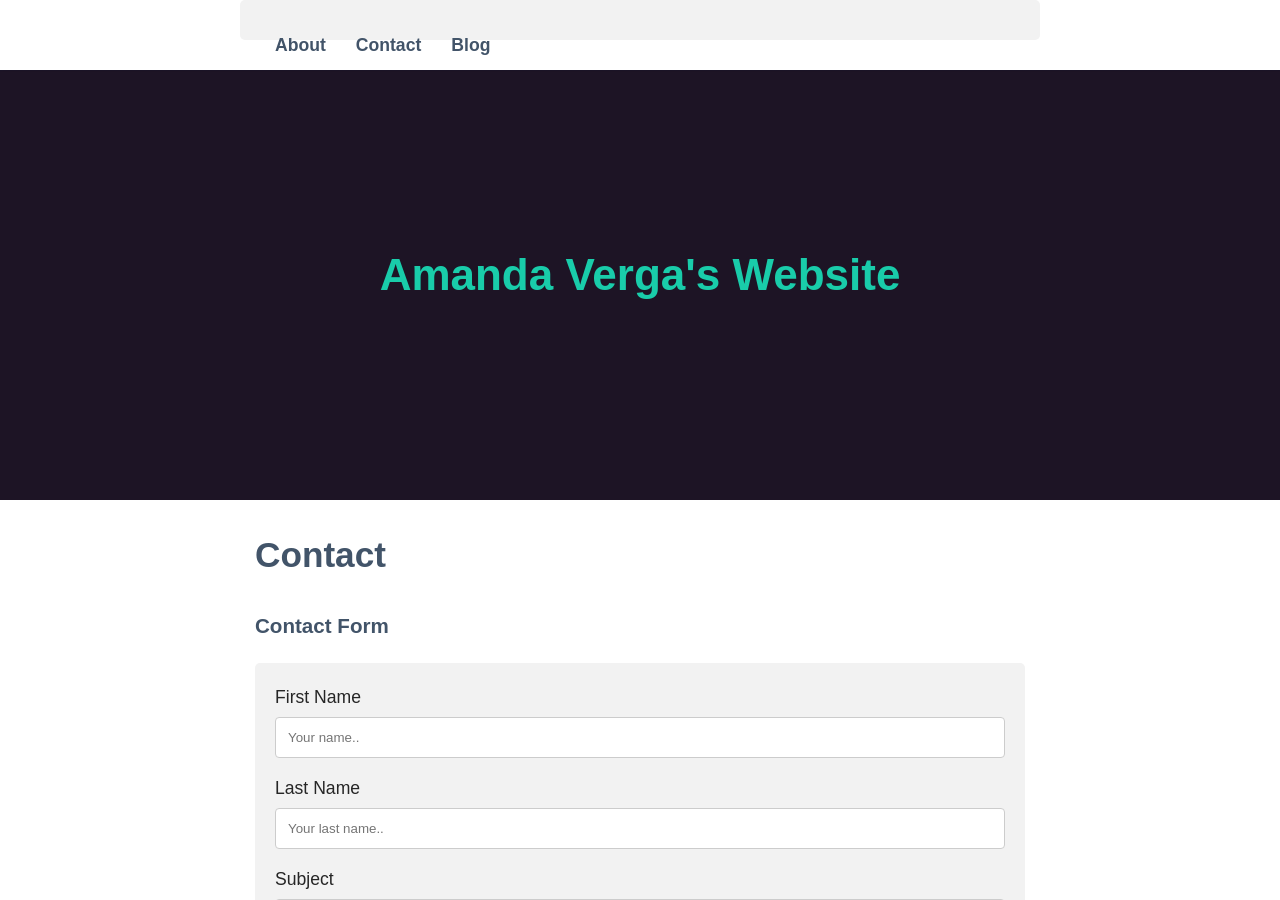
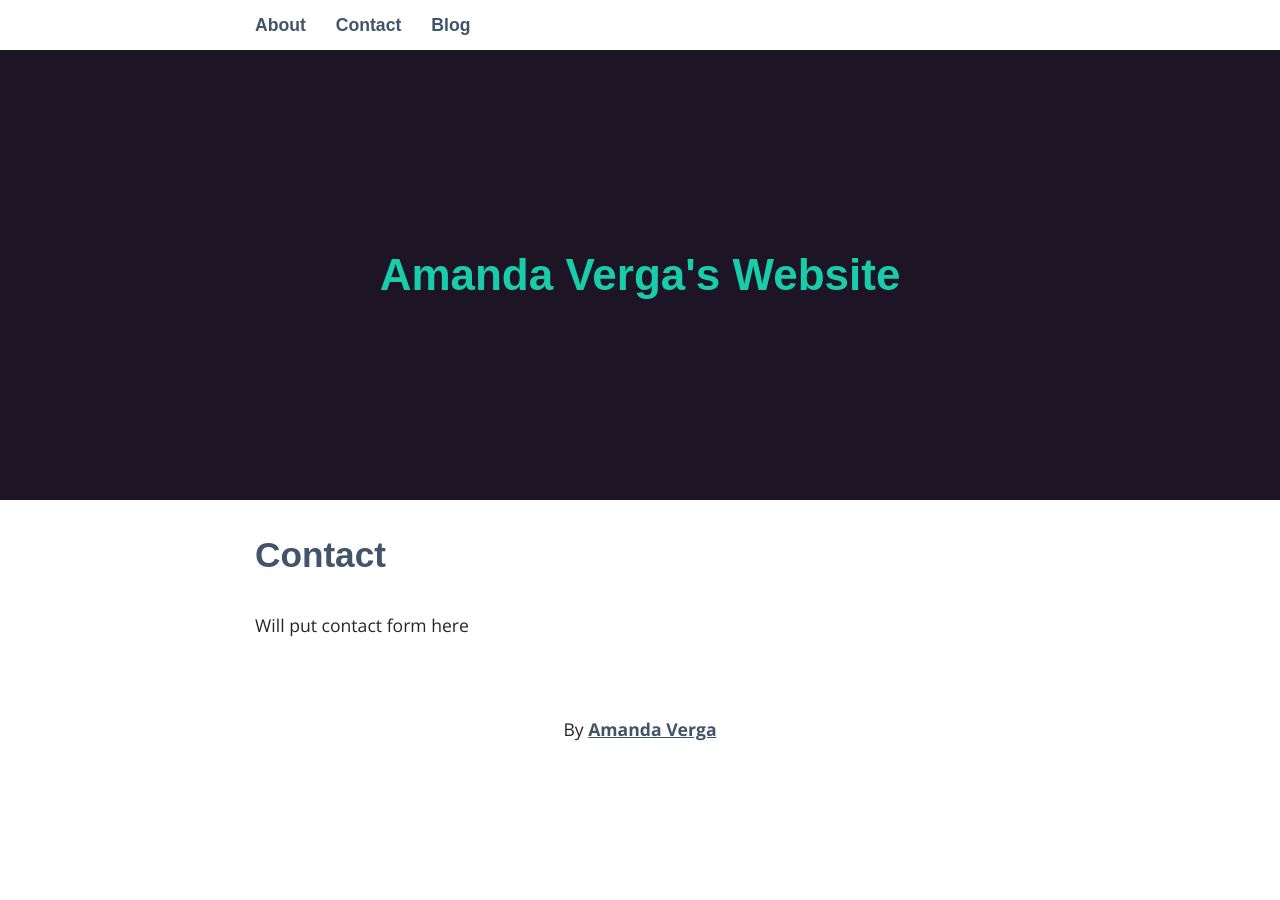
Before and after one commit to amandayverga/amandayverga, a Jekyll site: the page built from _pages/02_contact.md, in a window 1280 px wide and 900 px high. Built offline with Jekyll 4.4.1, drawn with Linux system fonts in a browser that asks for light colours; some web fonts are replaced.

Commit message:
deleted contact form for now

```diff
--- a/_pages/02_contact.md
+++ b/_pages/02_contact.md
@@ -4,66 +4,4 @@ title: Contact
 permalink: /contact/
 ---
 
-<html>
-<head>
-<meta name="viewport" content="width=device-width, initial-scale=1">
-<style>
-body {font-family: Arial, Helvetica, sans-serif;}
-* {box-sizing: border-box;}
-
-input[type=text], select, textarea {
-  width: 100%;
-  padding: 12px;
-  border: 1px solid #ccc;
-  border-radius: 4px;
-  box-sizing: border-box;
-  margin-top: 6px;
-  margin-bottom: 16px;
-  resize: vertical;
-}
-
-input[type=submit] {
-  background-color: #04AA6D;
-  color: white;
-  padding: 12px 20px;
-  border: none;
-  border-radius: 4px;
-  cursor: pointer;
-}
-
-input[type=submit]:hover {
-  background-color: #45a049;
-}
-
-.container {
-  border-radius: 5px;
-  background-color: #f2f2f2;
-  padding: 20px;
-}
-</style>
-</head>
-<body>
-
-<h3>Contact Form</h3>
-
-<div class="container">
-  <form action="/action_page.php">
-    <label for="fname">First Name</label>
-    <input type="text" id="fname" name="firstname" placeholder="Your name..">
-
-    <label for="lname">Last Name</label>
-    <input type="text" id="lname" name="lastname" placeholder="Your last name..">
-
-    <label for="subject">Subject</label>
-    <select id="subject" name="subject">
-    </select>
-
-    <label for="message">Message</label>
-    <textarea id="message" name="message" placeholder="Write something.." style="height:200px"></textarea>
-
-    <input type="submit" value="Submit">
-  </form>
-</div>
-
-</body>
-</html>
+Will put contact form here
```
